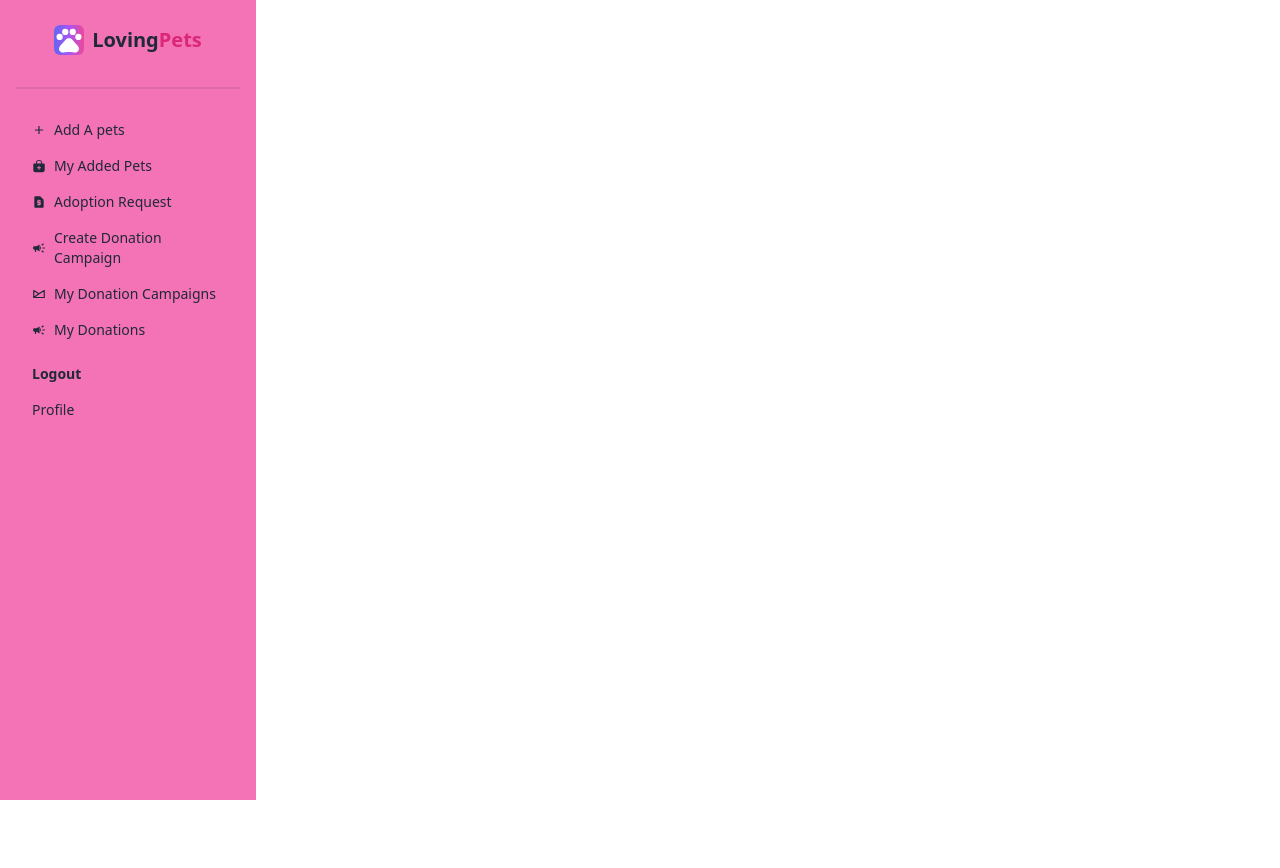
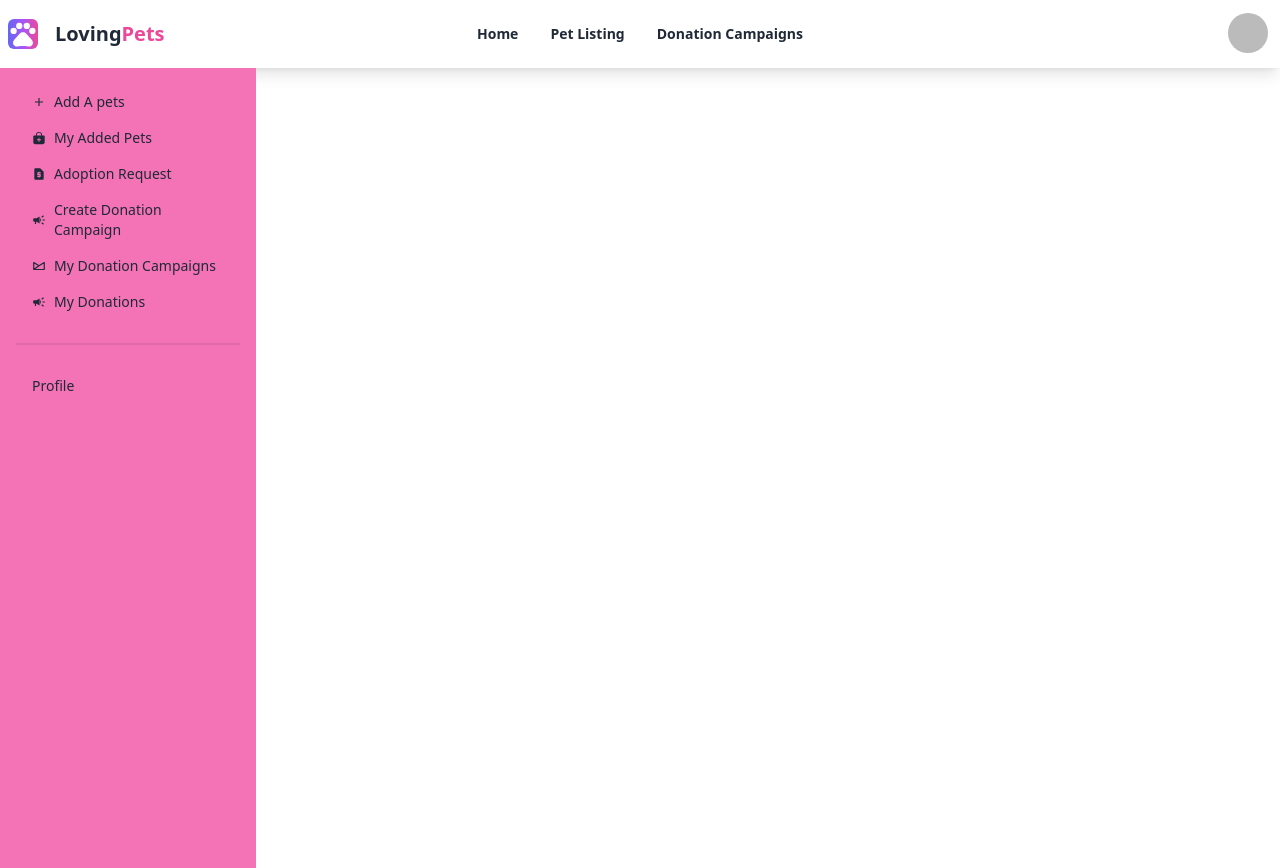
Before and after one commit to Monwar23/projects-12-client, a React (Vite) app: page /dashboard in a window 1280 px wide. Before the commit the page ends 800 px from the top, so only its background shows below. Built offline with nearby package versions, Linux system fonts and the light colour scheme; no server answers; sample sign-in values are in the browser's storage.

Commit message:
added navbar in dashboard

```diff
--- a/src/Layout/Dashboard.jsx
+++ b/src/Layout/Dashboard.jsx
@@ -1,28 +1,22 @@
 import { NavLink, Outlet } from "react-router-dom";
 import useAdmin from "../hooks/useAdmin";
 import { FaDonate, FaUsers } from "react-icons/fa";
-import { MdAdd, MdCampaign, MdOutlinePets, MdPets, MdRequestPage } from "react-icons/md";
+import { MdAdd, MdCampaign, MdPets, MdRequestPage } from "react-icons/md";
 import { IoBagAdd } from "react-icons/io5";
 import { TbBrandCampaignmonitor } from "react-icons/tb";
-import UseAuth from "../hooks/UseAuth";
+import Navbar from "../shared/Navbar";
 
 const Dashboard = () => {
     const [role] = useAdmin()
-    const { user, logOut } = UseAuth()
 
     return (
+        <div>
+            <Navbar></Navbar>
             <div className="flex">
                 <div className="w-64 min-h-screen bg-pink-400">
                     <ul className="menu p-4">
-                    <li className="">
-                        <NavLink to="/" className="btn btn-ghost text-xl">
-                        <MdOutlinePets className="text-3xl font-bold bg-gradient-to-r from-indigo-500 via-purple-500 to-pink-500 text-white rounded-md"/>
-                        Loving<span className="font-bold text-pink-600 -ml-2">Pets</span>
-                            </NavLink>
-                    </li>
-                    <div className="divider"></div>
                         {
-                        role==='admin' ? <>
+                            role === 'admin' ? <>
 
                                 <li>
                                     <NavLink to="/dashboard/addAPets">
@@ -108,15 +102,8 @@ const Dashboard = () => {
                                     </li>
                                 </>
                         }
+                        <div className="divider"></div>
 
-                    <li className='mt-2'>
-                                <button
-                                    onClick={logOut}
-                                    className=' hover:text-pink-500 font-semibold  text-center'
-                                >
-                                    Logout
-                                </button>
-                            </li>
                         <li>
                             <NavLink to="/order/contact">
 
@@ -128,6 +115,8 @@ const Dashboard = () => {
                     <Outlet></Outlet>
                 </div>
             </div>
+
+        </div>
     );
 };
 
--- a/src/Routes/AdminRoutes.jsx
+++ b/src/Routes/AdminRoutes.jsx
@@ -1,10 +1,11 @@
 import { Navigate } from "react-router-dom";
-import useRole from "../hooks/useRole";
+
 import LoadingSpinner from "../shared/LoadingSpinner";
+import useAdmin from "../hooks/useAdmin";
 
 const AdminRoutes = ({children}) => {
 
-     const [role, isLoading] = useRole()
+     const [role, isLoading] = useAdmin()
 
   if (isLoading) return <LoadingSpinner />
   if (role === 'admin') return children
```
Lines whose indentation alone changed are shown as unchanged.
